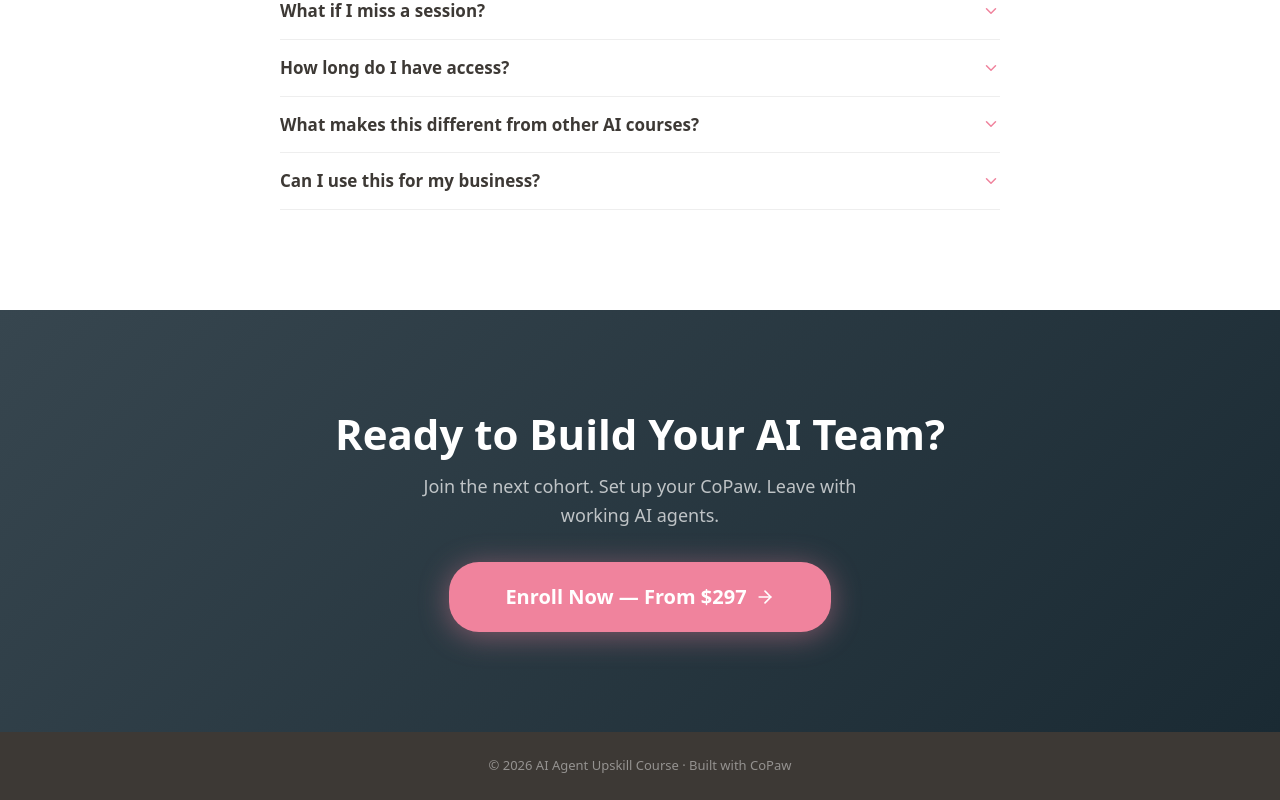
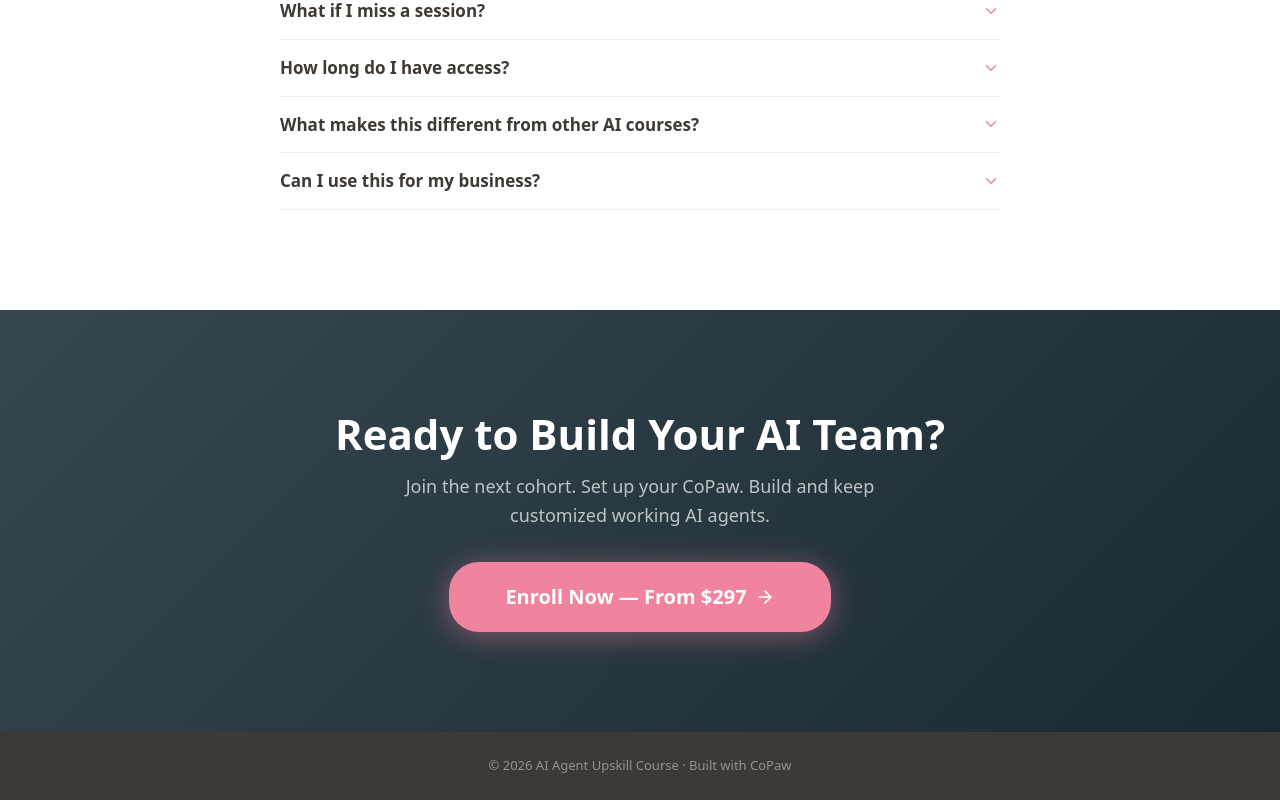
Before and after one commit to boktoday/ai-agent-upskill-sales, a React (Vite) app: page / in a window 1280 px wide. Shown: the part 4119-4919 px from the top of the page. Built offline with nearby package versions, Linux system fonts and the light colour scheme.

Commit message:
Update CTA to emphasize building and keeping customized AI agents

```diff
--- a/src/App.tsx
+++ b/src/App.tsx
@@ -327,7 +327,7 @@ function App() {
       <section className="section-cta">
         <h2 className="cta-title">Ready to Build Your AI Team?</h2>
         <p className="cta-desc">
-          Join the next cohort. Set up your CoPaw. Leave with working AI agents.
+          Join the next cohort. Set up your CoPaw. Build and keep customized working AI agents.
         </p>
         <a href="#pricing" className="btn-primary cta-btn">
           Enroll Now — From $297 <ArrowRight size={20} />
```
